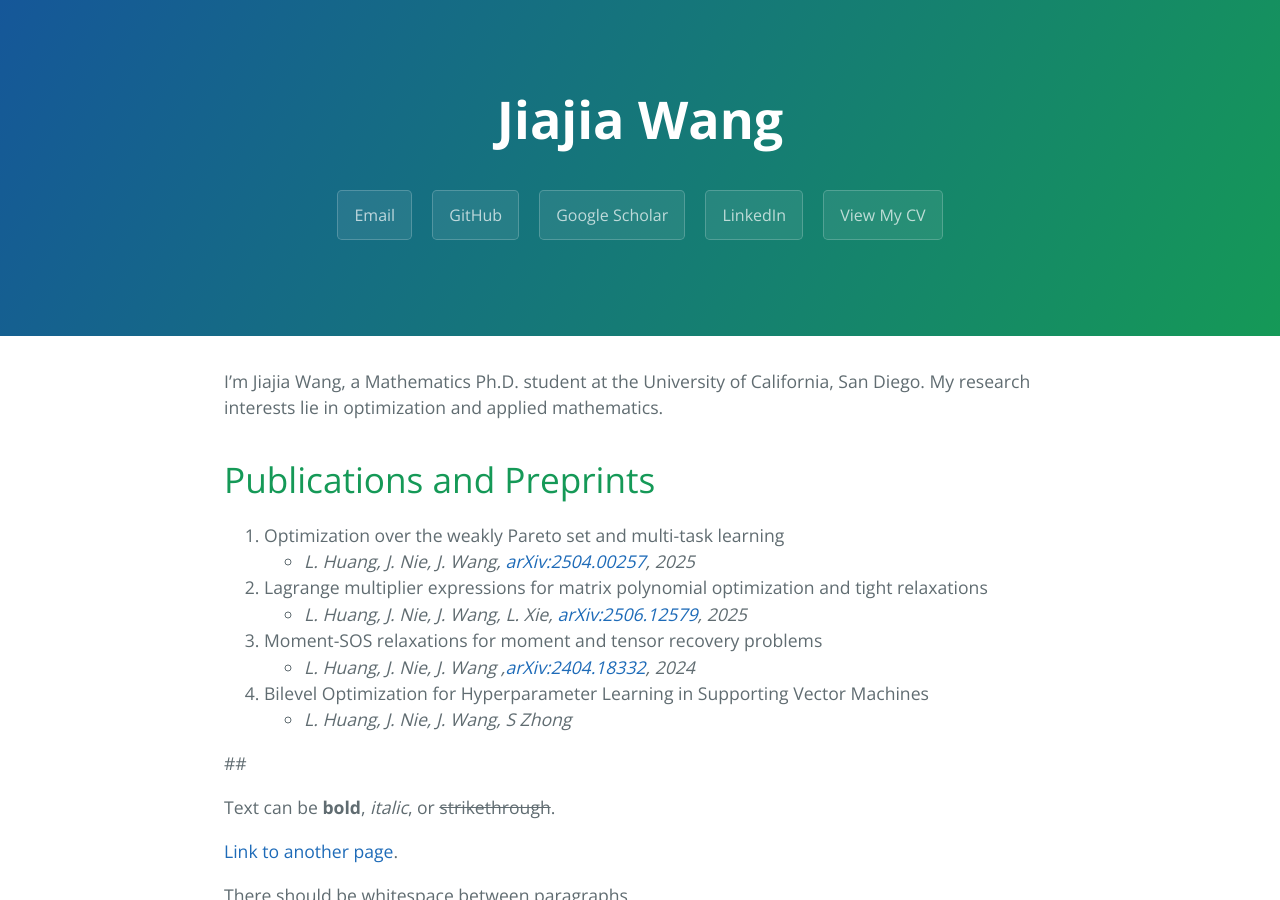
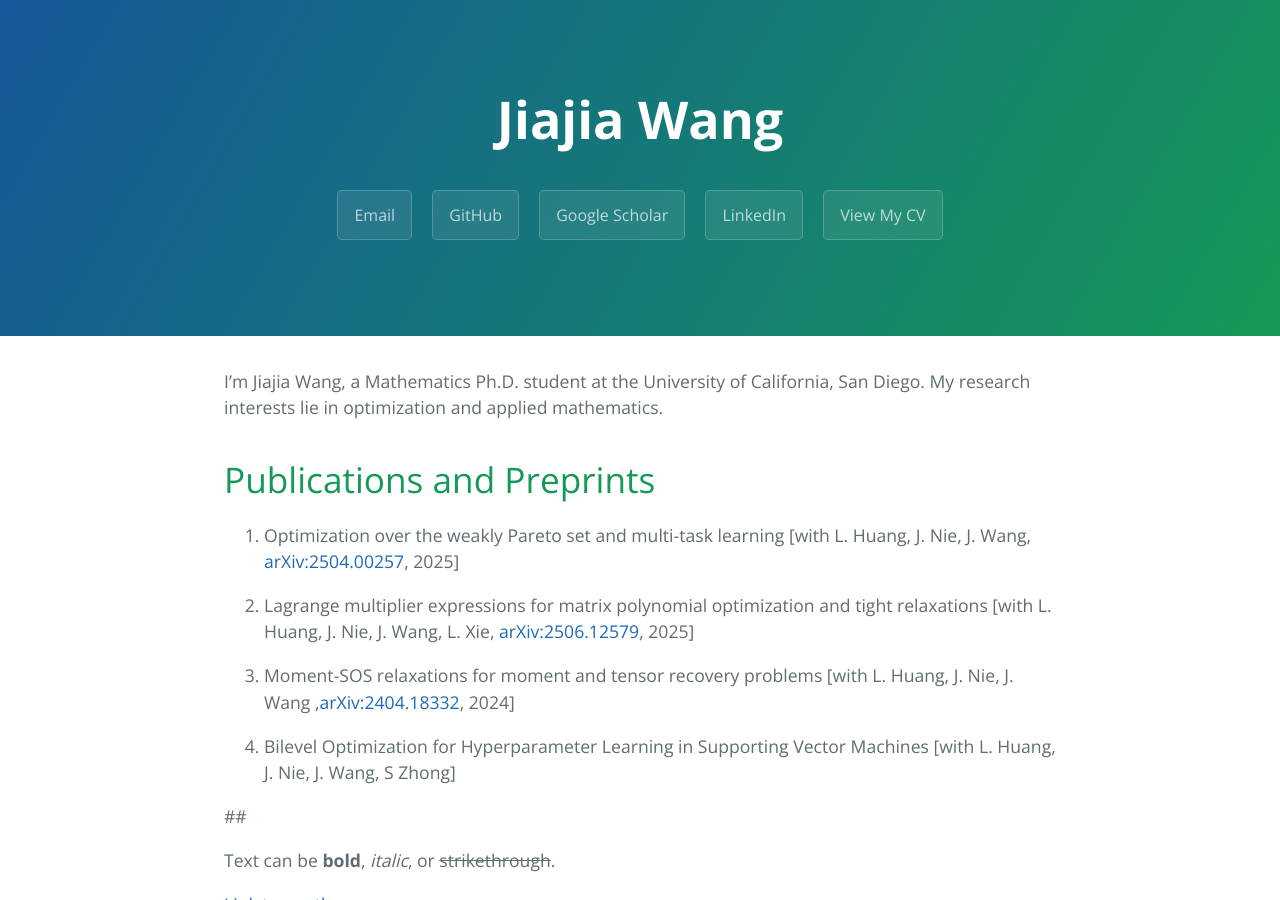
Before and after one commit to additionjj/jiajia_website, a Jekyll site: the page built from index.md, in a window 1280 px wide and 900 px high. Built offline with Jekyll 4.4.1, drawn with Linux system fonts in a browser that asks for light colours.

Commit message:
Update index.md

```diff
--- a/index.md
+++ b/index.md
@@ -7,16 +7,16 @@ layout: default
   My research interests lie in optimization and applied mathematics.
 # Publications and Preprints
 1. Optimization over the weakly Pareto set and multi-task learning
-   - *L. Huang, J. Nie, J. Wang,  [arXiv:2504.00257](https://arxiv.org/abs/2504.00257), 2025*
+   [with L. Huang, J. Nie, J. Wang,  [arXiv:2504.00257](https://arxiv.org/abs/2504.00257), 2025]
 
 2. Lagrange multiplier expressions for matrix polynomial optimization and tight relaxations
-   - *L. Huang, J. Nie, J. Wang, L. Xie, [arXiv:2506.12579](https://arxiv.org/abs/2506.12579), 2025*
+   [with L. Huang, J. Nie, J. Wang, L. Xie, [arXiv:2506.12579](https://arxiv.org/abs/2506.12579), 2025]
 
 3. Moment-SOS relaxations for moment and tensor recovery problems
-   - *L. Huang, J. Nie, J. Wang ,[arXiv:2404.18332](https://arxiv.org/abs/2404.18332), 2024*
+   [with L. Huang, J. Nie, J. Wang ,[arXiv:2404.18332](https://arxiv.org/abs/2404.18332), 2024]
 
 4. Bilevel Optimization for Hyperparameter Learning in Supporting Vector Machines
-   - *L. Huang, J. Nie, J. Wang, S Zhong*
+   [with L. Huang, J. Nie, J. Wang, S Zhong]
 
 ##
 
```
